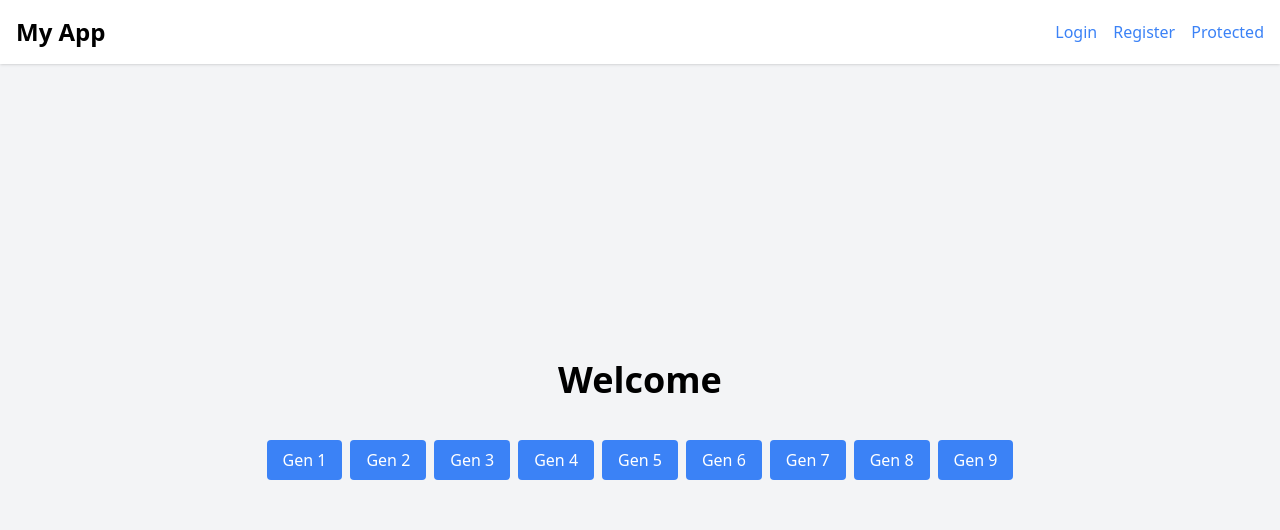
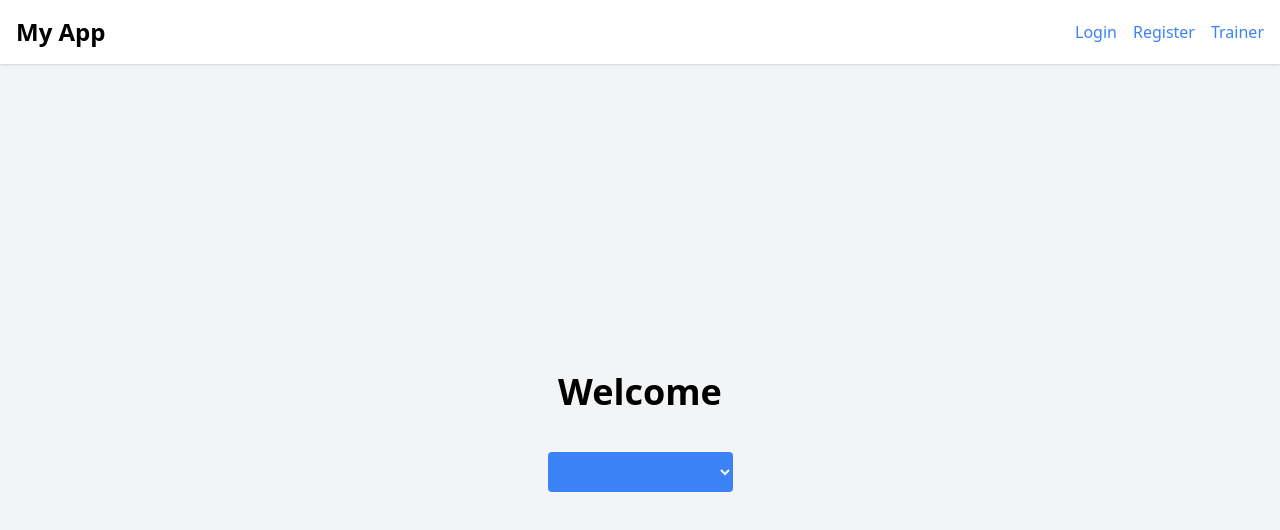
Before and after one commit to MHF2145/vue-exp-8, a Vue app in the folder kelompok8/client/: page / in a window 1280 px wide. Shown: the top 530 px of the page. Built offline with nearby package versions, Linux system fonts and the light colour scheme.

Commit message:
pokemon fetch main page

```diff
--- a/kelompok8/client/src/App.vue
+++ b/kelompok8/client/src/App.vue
@@ -5,22 +5,22 @@
         <h1 class="text-2xl font-bold">My App</h1>
         <div class="flex space-x-4">
           <router-link
-            to="/login"
+            to=""
             class="text-blue-500 hover:text-blue-700 transition duration-200"
           >
             Login
           </router-link>
           <router-link
-            to="/register"
+            to=""
             class="text-blue-500 hover:text-blue-700 transition duration-200"
           >
             Register
           </router-link>
           <router-link
-            to="/protected"
+            to=""
             class="text-blue-500 hover:text-blue-700 transition duration-200"
           >
-            Protected
+            Trainer
           </router-link>
         </div>
       </div>
@@ -28,61 +28,19 @@
 
     <div class="flex flex-col items-center justify-center flex-grow">
       <h1 class="text-4xl font-bold mb-6">Welcome</h1>
-      <div class="flex space-x-2 mt-4">
-        <button
-          v-for="i in 9"
-          :key="i"
-          @click="fetchPokemon(i)"
-          class="px-4 py-2 bg-blue-500 text-white rounded hover:bg-blue-700 transition duration-200"
-        >
-          Gen {{ i }}
-        </button>
-      </div>
-
-      <div class="grid grid-cols-2 sm:grid-cols-3 lg:grid-cols-4 gap-4 mt-6 w-full max-w-4xl">
-        <div
-          v-for="pokemon in pokemonList"
-          :key="pokemon.id"
-          class="bg-white rounded shadow p-4 flex flex-col items-center"
-        >
-          <img :src="pokemon.sprite" :alt="pokemon.name" class="w-20 h-20 object-contain mb-2" />
-          <h2 class="text-lg font-semibold">{{ pokemon.name }}</h2>
-        </div>
-      </div>
-
+      <GenButton />
       <router-view />
     </div>
   </div>
 </template>
 
 <script>
+import GenButton from './components/GenButton.vue';
+
 export default {
   name: 'App',
-  data() {
-    return {
-      pokemonList: []
-    };
-  },
-  methods: {
-    async fetchPokemon(gen) {
-      if (gen === 1) {
-        // Fetch Pokémon data for IDs 1 to 151 (Generation 1)
-        this.pokemonList = [];
-        for (let id = 1; id <= 151; id++) {
-          try {
-            const response = await fetch(`https://pokeapi.co/api/v2/pokemon/${id}`);
-            const data = await response.json();
-            this.pokemonList.push({
-              id: data.id,
-              name: data.name,
-              sprite: data.sprites.front_default
-            });
-          } catch (error) {
-            console.error(`Error fetching data for Pokémon ID ${id}:`, error);
-          }
-        }
-      }
-    }
+  components: {
+    GenButton
   }
 };
 </script>
--- /dev/null
+++ b/kelompok8/client/src/components/GenButton.vue
@@ -0,0 +1,163 @@
+<template>
+    <div class="flex flex-col items-center">
+      <div class="mt-4">
+        <select
+          v-model="selectedGeneration"
+          @change="fetchPokemon(selectedGeneration)"
+          class="px-4 py-2 bg-blue-500 text-white rounded hover:bg-blue-700 transition duration-200"
+        >
+          <option disabled value="">Select Generation</option>
+          <option v-for="i in 9" :key="i" :value="i">
+            Gen {{ i }}
+          </option>
+        </select>
+      </div>
+
+      <div
+        v-if="selectedGeneration"
+        class="grid grid-cols-3 sm:grid-cols-4 md:grid-cols-5 lg:grid-cols-6 gap-4 mt-6 w-full px-4"
+      >
+        <div
+          v-for="pokemon in paginatedPokemon"
+          :key="pokemon.id"
+          class="bg-white rounded shadow p-2 flex flex-col items-center justify-center"
+        >
+          <img
+            :src="pokemon.sprite"
+            :alt="pokemon.name"
+            class="w-full h-auto object-contain mb-2"
+          />
+          <h2 class="text-lg font-semibold truncate">{{ pokemon.name }}</h2>
+        </div>
+      </div>
+
+      <div v-if="selectedGeneration" class="flex space-x-4 mt-4">
+        <button
+          v-if="currentPage > 1"
+          @click="prevPage"
+          class="px-4 py-2 bg-blue-500 text-white rounded hover:bg-blue-700 transition duration-200"
+        >
+          Previous
+        </button>
+        <button
+          v-if="currentPage < totalPages"
+          @click="nextPage"
+          class="px-4 py-2 bg-blue-500 text-white rounded hover:bg-blue-700 transition duration-200"
+        >
+          Next
+        </button>
+      </div>
+    </div>
+  </template>
+
+  <script>
+  export default {
+    data() {
+      return {
+        pokemonList: [],
+        selectedGeneration: null,
+        currentPage: 1,
+        itemsPerPage: 24
+      };
+    },
+    computed: {
+      totalPages() {
+        return Math.ceil(this.pokemonList.length / this.itemsPerPage);
+      },
+      paginatedPokemon() {
+        const start = (this.currentPage - 1) * this.itemsPerPage;
+        const end = start + this.itemsPerPage;
+        return this.pokemonList.slice(start, end);
+      }
+    },
+    methods: {
+      async fetchPokemon(gen) {
+        this.pokemonList = [];
+        this.currentPage = 1; // Reset to the first page when a new generation is selected
+
+        if (gen == 1) {
+          for (let id = 1; id <= 151; id++) {
+            await this.fetchAndStorePokemon(id);
+          }
+        } else if (gen == 2) {
+          for (let id = 152; id <= 251; id++) {
+            await this.fetchAndStorePokemon(id);
+          }
+        } else if (gen == 3) {
+          for (let id = 252; id <= 386; id++) {
+            await this.fetchAndStorePokemon(id);
+          }
+        } else if (gen == 4) {
+          for (let id = 387; id <= 494; id++) {
+            await this.fetchAndStorePokemon(id);
+          }
+        } else if (gen == 5) {
+          for (let id = 495; id <= 649; id++) {
+            await this.fetchAndStorePokemon(id);
+          }
+        } else if (gen == 6) {
+          for (let id = 650; id <= 722; id++) {
+            await this.fetchAndStorePokemon(id);
+          }
+        } else if (gen == 7) {
+          for (let id = 723; id <= 809; id++) {
+            await this.fetchAndStorePokemon(id);
+          }
+        } else if (gen == 8) {
+          for (let id = 810; id <= 906; id++) {
+            await this.fetchAndStorePokemon(id);
+          }
+        } else if (gen == 9) {
+          for (let id = 907; id <= 1025; id++) {
+            await this.fetchAndStorePokemon(id);
+          }
+        }
+
+        // Add similar conditions for Gen 3 to Gen 9 as needed
+      },
+      async fetchAndStorePokemon(id) {
+        try {
+          const response = await fetch(`https://pokeapi.co/api/v2/pokemon/${id}`);
+          const data = await response.json();
+          this.pokemonList.push({
+            id: data.id,
+            name: data.name,
+            sprite: data.sprites.front_default
+          });
+        } catch (error) {
+          console.error(`Error fetching data for Pokémon ID ${id}:`, error);
+        }
+      },
+      nextPage() {
+        if (this.currentPage < this.totalPages) {
+          this.currentPage++;
+        }
+      },
+      prevPage() {
+        if (this.currentPage > 1) {
+          this.currentPage--;
+        }
+      }
+    }
+  };
+  </script>
+
+  <style scoped>
+  /* Additional styles */
+  img {
+    max-height: 150px; /* Optional: Set a maximum height for sprites */
+  }
+
+  /* Custom media query for landscape orientation */
+  @media (orientation: landscape) {
+    .grid {
+      grid-template-columns: repeat(6, 1fr);
+    }
+  }
+
+  @media (orientation: portrait) {
+    .grid {
+      grid-template-columns: repeat(3, 1fr);
+    }
+  }
+  </style>
```
